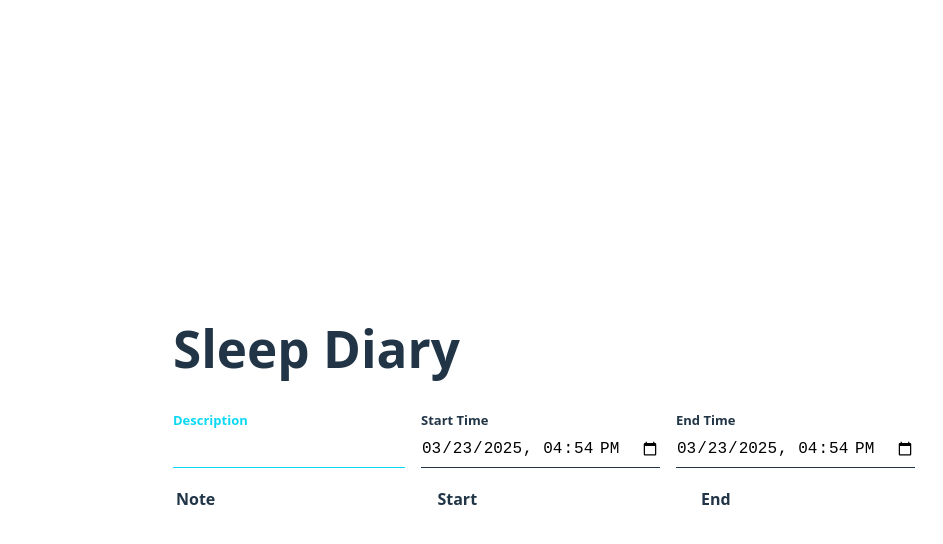
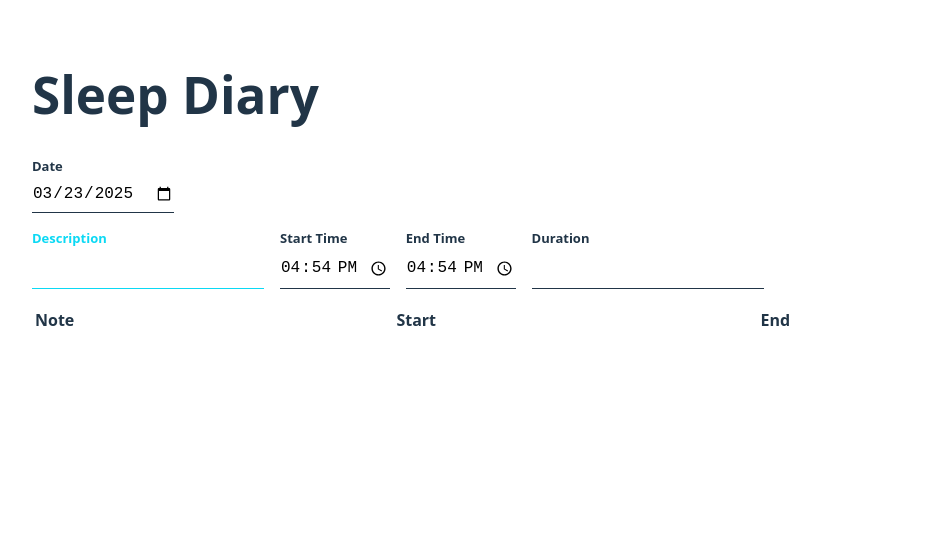
Before and after one commit to greg-a/sleep_diary, a React (Vite) app: page / in a window 1280 px wide. Shown: the top 544 px of the page, without its empty margins (96-1039 px from the left). Built offline with nearby package versions, Linux system fonts and the light colour scheme.

Commit message:
adjust start and end selection to simplify ux

```diff
--- a/src/App.css
+++ b/src/App.css
@@ -1,5 +1,5 @@
 #root {
-  max-width: 1280px;
+  width: 80dvw;
   margin: 0 auto;
   padding: 2rem;
 }
--- a/src/index.css
+++ b/src/index.css
@@ -29,7 +29,6 @@ a:hover {
 body {
   margin: 0;
   display: flex;
-  place-items: center;
   min-width: 320px;
   min-height: 100vh;
 }
--- a/src/pages/diary/Diary.tsx
+++ b/src/pages/diary/Diary.tsx
@@ -28,10 +28,36 @@ function formatDate(d: Date) {
   const year = date.getFullYear();
   const month = String(date.getMonth() + 1).padStart(2, "0");
   const day = String(date.getDate()).padStart(2, "0");
-  const hour = String(date.getHours()).padStart(2, "0");
-  const minute = String(date.getMinutes()).padStart(2, "0");
-  return `${year}-${month}-${day}T${hour}:${minute}:00`;
+  return `${year}-${month}-${day}`;
 }
+
+function formatTime(d: Date) {
+  const hour = String(d.getHours()).padStart(2, "0");
+  const minute = String(d.getMinutes()).padStart(2, "0");
+  return `${hour}:${minute}`;
+}
+
+const getDuration = (start: Date, end: Date | undefined) => {
+  const durationStr = [];
+  if (!end) {
+    return "";
+  }
+  const startMs = start.getTime();
+  const endMs = end.getTime();
+  const duration = endMs - startMs;
+  const seconds = duration / 1000;
+  let minutes = seconds / 60;
+  const hours = Math.floor(minutes / 60);
+
+  if (hours > 0) {
+    durationStr.push(`${hours} hours`);
+  }
+  minutes = Math.floor(minutes % 60);
+  if (minutes > 0) {
+    durationStr.push(`${minutes} minutes`);
+  }
+  return durationStr.join(" ");
+};
 
 export const Diary = () => {
   const [entries, setEntries] = useState<Entry[]>([]);
@@ -57,15 +83,21 @@ export const Diary = () => {
   };
 
   const handleDateChange = (e: React.ChangeEvent<HTMLInputElement>) => {
+    const key = e.target.id as "startTime" | "endTime";
+    const newTime = new Date(newEntry[key] ?? newEntry.startTime);
+    const [hours, minutes] = e.target.value.split(":");
+    newTime.setHours(Number(hours));
+    newTime.setMinutes(Number(minutes));
+
     setNewEntry((prev) => ({
       ...prev,
-      [e.target.id]: new Date(e.target.value),
+      [key]: newTime,
     }));
   };
 
   const handleDeleteEntry = (entryId: string) => {
-    setEntries(prev => prev.filter(e => e.id !== entryId))
-  }
+    setEntries((prev) => prev.filter((e) => e.id !== entryId));
+  };
 
   useEffect(() => {
     (async () => {
@@ -73,9 +105,17 @@ export const Diary = () => {
       setEntries(entries);
     })();
   }, []);
+
   return (
     <>
       <h1>Sleep Diary</h1>
+      <div style={{ width: "fit-content" }}>
+        <Input
+          label="Date"
+          type="date"
+          value={formatDate(newEntry.startTime)}
+        />
+      </div>
       <div className="form-container">
         <Input
           label="Description"
@@ -87,16 +127,21 @@ export const Diary = () => {
         <Input
           label="Start Time"
           name="startTime"
-          type="datetime-local"
-          value={formatDate(newEntry.startTime)}
+          type="time"
+          value={formatTime(newEntry.startTime)}
           onChange={handleDateChange}
         />
         <Input
           label="End Time"
           name="endTime"
-          type="datetime-local"
-          value={formatDate(newEntry.endTime ?? newEntry.startTime)}
+          type="time"
+          value={formatTime(newEntry.endTime ?? newEntry.startTime)}
           onChange={handleDateChange}
+        />
+        <Input
+          label="Duration"
+          readOnly
+          value={getDuration(newEntry.startTime, newEntry.endTime)}
         />
       </div>
       <EntryList entries={entries} onDelete={handleDeleteEntry} />
```
